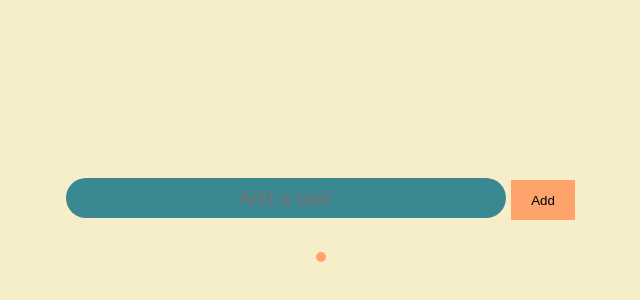
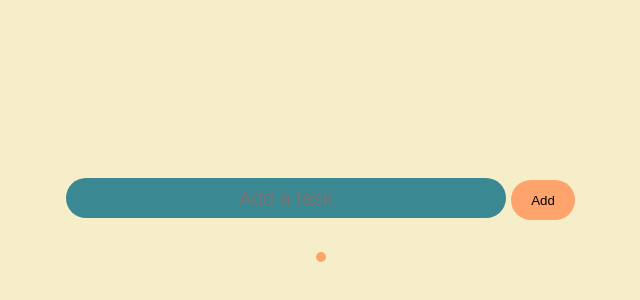
Before and after one commit to AhmedMohamedZein/ITI_jquery, a plain HTML site: page Day2/part1/index.html in a window 1280 px wide. Shown: the part 180-480 px from the top of the page, 319-959 px from the left. Drawn offline with nearby package versions, Linux system fonts and the light colour scheme.

Commit message:
changin ADD button style

```diff
--- a/Day2/part1/index.css
+++ b/Day2/part1/index.css
@@ -80,6 +80,7 @@
     margin-right: 0.1em;
     background-color: #FFA36C;
     border: none;
+    border-radius: 4vh;
 }
 
 .tasks-container button {
```
